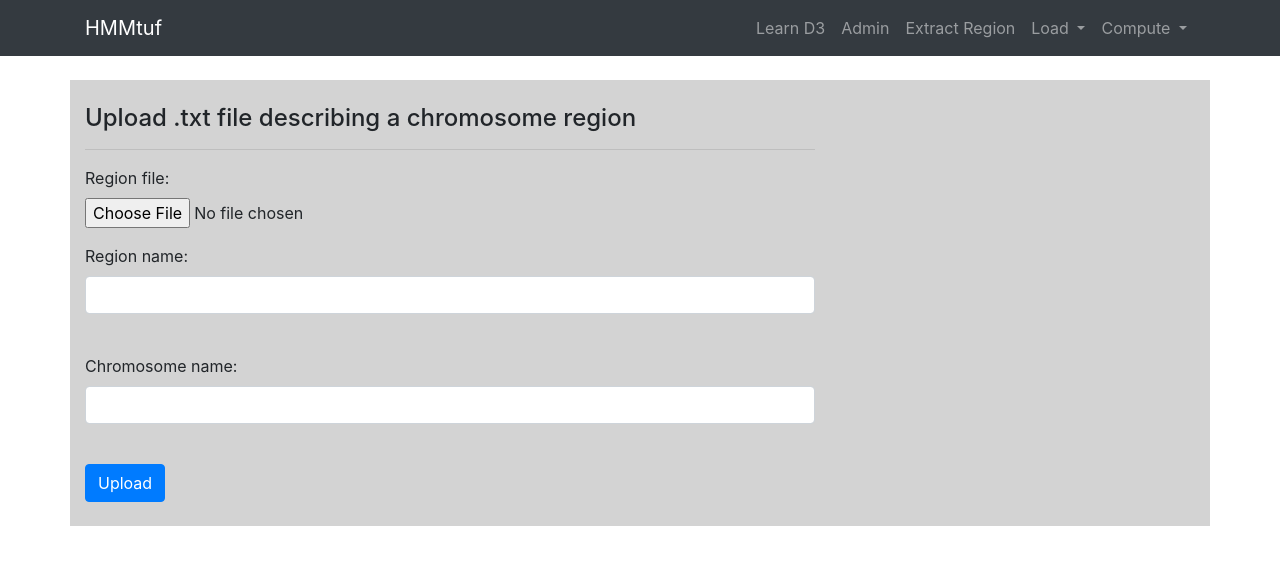
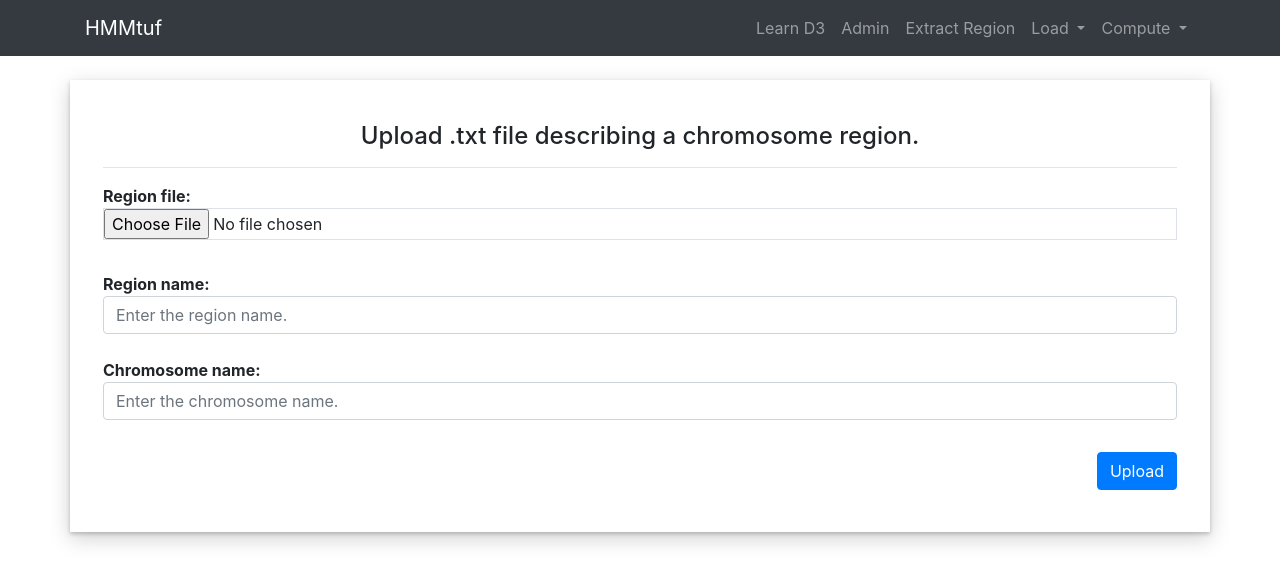
Before and after one commit to pockerman/hmmtuf_app, a Django app: page /load_file/load_region/ in a window 1280 px wide. Shown: the top 584 px of the page. Run offline with Django 3.2, Linux system fonts and the light colour scheme; tables that the repository leaves empty hold one stand-in row (values such as "Sample post"); parts of the project's set-up code (start-up, migrations or seed data) failed here and were passed over; some libraries are stand-ins or nearby versions.

Commit message:
layout Improved

```diff
--- a/static/css/modern-business.css
+++ b/static/css/modern-business.css
@@ -4,16 +4,34 @@
  * Copyright 2013-2020 Start Bootstrap
  * Licensed under MIT (https://github.com/StartBootstrap/startbootstrap-logomodern-business-nav/blob/master/LICENSE)
  */
+
+ *,
+ *:before,
+ *:after {
+   -webkit-box-sizing: border-box;
+   -moz-box-sizing: border-box;
+   box-sizing: border-box;
+ }
+
+
+
 body {
   padding-top: 56px;
   width: auto;
   height: auto;
 }
 
+label{
+  margin-bottom: 0%;
+  font-weight: bolder;
+}
+
 .content{
-  background-color: lightgray;
+  /* background-color: lightgray; */
   width: 90%;
   height: 100%;
+  border: 2px solid white;
+  box-shadow: 0 2px 4px 0 rgba(0, 0, 0, 0.2), 0 6px 20px 0 rgba(0, 0, 0, 0.19);
 }
 
 .carousel-item {
--- a/templates/file_loader/load_region_view.html
+++ b/templates/file_loader/load_region_view.html
@@ -3,9 +3,9 @@
 {%block inner_body %}
 
 <br/>
-<div class="row">
-    <div class="col-lg-8 mb-4">
-        <h4>Upload .txt file describing a chromosome region</h4>
+<div class="row p-3">
+    <div class="col mb-4">
+        <h4 class="text-center">Upload .txt file describing a chromosome region.</h4>
         <hr/>
 
         {% if error_missing_name %}
@@ -26,30 +26,27 @@
 
         <form method="post" enctype="multipart/form-data">
             {% csrf_token %}
-            <div class="control-group form-group">
+            <div class="control-group form-group mb-2">
                 <div class="controls">
                     <label>Region file:</label><br/>
-                    <input type="file" name="region_file"><br/>
+                    <input  type="file" class="form-control-file border" name="region_file"><br/>
                 </div>
             </div>
-            <div class="control-group form-group">
+            <div class="control-group form-group mb-0">
                 <div class="controls">
                     <label>Region name:</label>
-                    <input type="text" class="form-control" name="region_name"><br/>
+                    <input type="text" class="form-control" placeholder="Enter the region name." name="region_name"><br/>
+                </div>
+            </div>
+            <div class="control-group form-group mb-2">
+                <div class="controls">
+                    <label>Chromosome name:</label>
+                    <input type="text" class="form-control" placeholder="Enter the chromosome name." name="chr_name"><br/>
                 </div>
             </div>
 
-            <div class="control-group form-group">
-                <div class="controls">
-                    <label>Chromosome name:</label>
-                    <input type="text" class="form-control" name="chr_name"><br/>
-                </div>
-            </div>
-
-            <button type="submit" class="btn btn-primary">Upload</button>
+            <button type="submit" class="btn btn-primary float-right">Upload</button>
         </form>
     </div>
 </div>
-
-
 {% endblock inner_body %}
--- a/templates/file_loader/load_success.html
+++ b/templates/file_loader/load_success.html
@@ -4,7 +4,7 @@
 
 <br/>
 <div class ="row">
-<div class="col-lg-8 mb-4">
+<div class="col mb-4">
 {% if load_region %}
 <p>Successfully loaded region file: {{ name }} </p><br/>
 <p>Load another region <a href="/load_file/load_region">Load Region</a></p>
--- a/templates/hmmtuf_compute/viterbi_result_view.html
+++ b/templates/hmmtuf_compute/viterbi_result_view.html
@@ -40,7 +40,7 @@
         <li>Region window type: {{ window_type }}</li>
         <li>Sequence size: {{ seq_size }}</li>
         <li>Number of sequences: {{ extracted_sequences }}</li>
-        <li>Nuber of gaps: {{ number_of_gaps }}</li>
+        <li>Number of gaps: {{ number_of_gaps }}</li>
     </ul>
     </div>
 </div>
--- a/templates/hmmtuf_home/index.html
+++ b/templates/hmmtuf_home/index.html
@@ -1,6 +1,6 @@
 
 {% extends "base.html" %}
 {% block title %}HMMtuf-Home{% endblock title %}
-
+<div></div>
 {%block inner_body %}
 {% endblock inner_body %}
```
Also changed, not shown: templates/file_loader/load_hmm_view.html (+8 -7 lines), templates/hmmtuf_compute/schedule_viterbi_compute_view.html (+14 -14 lines), templates/region_extractor/extract_region_view.html (+20 -20 lines).
